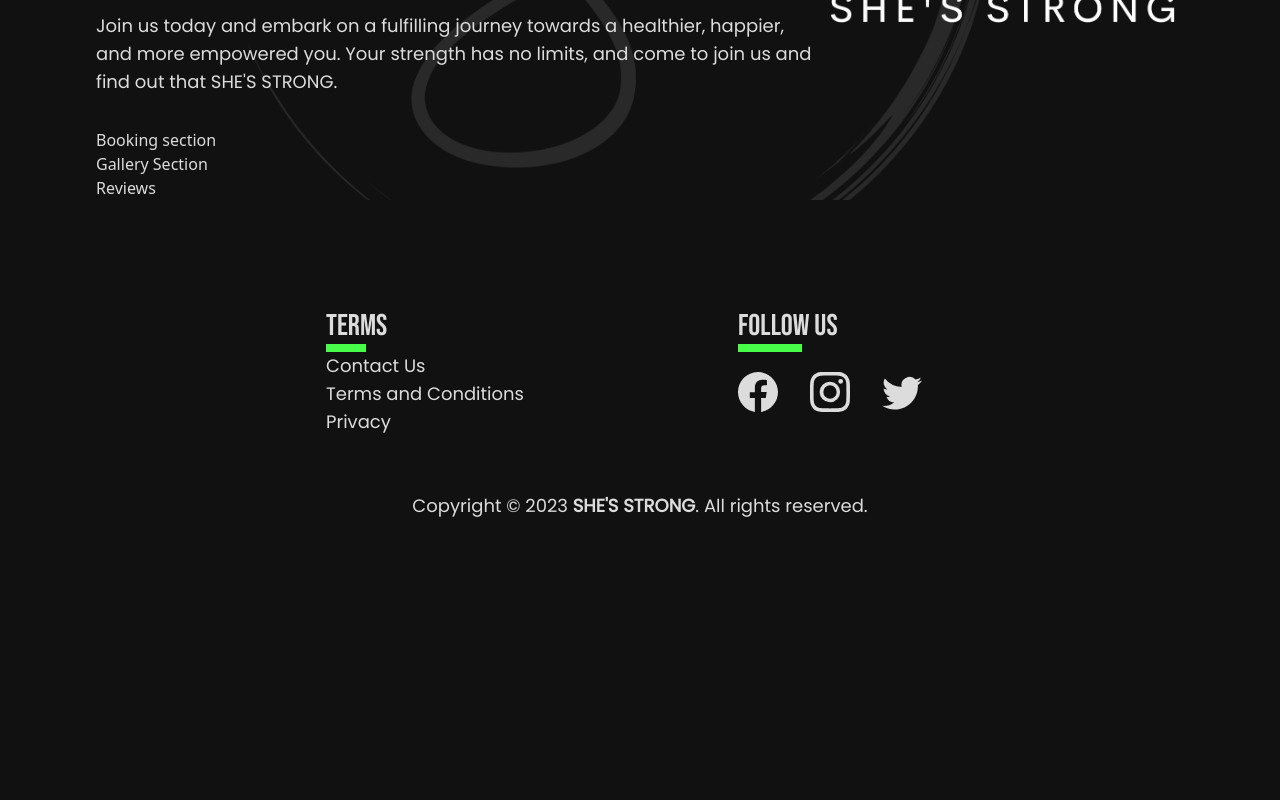
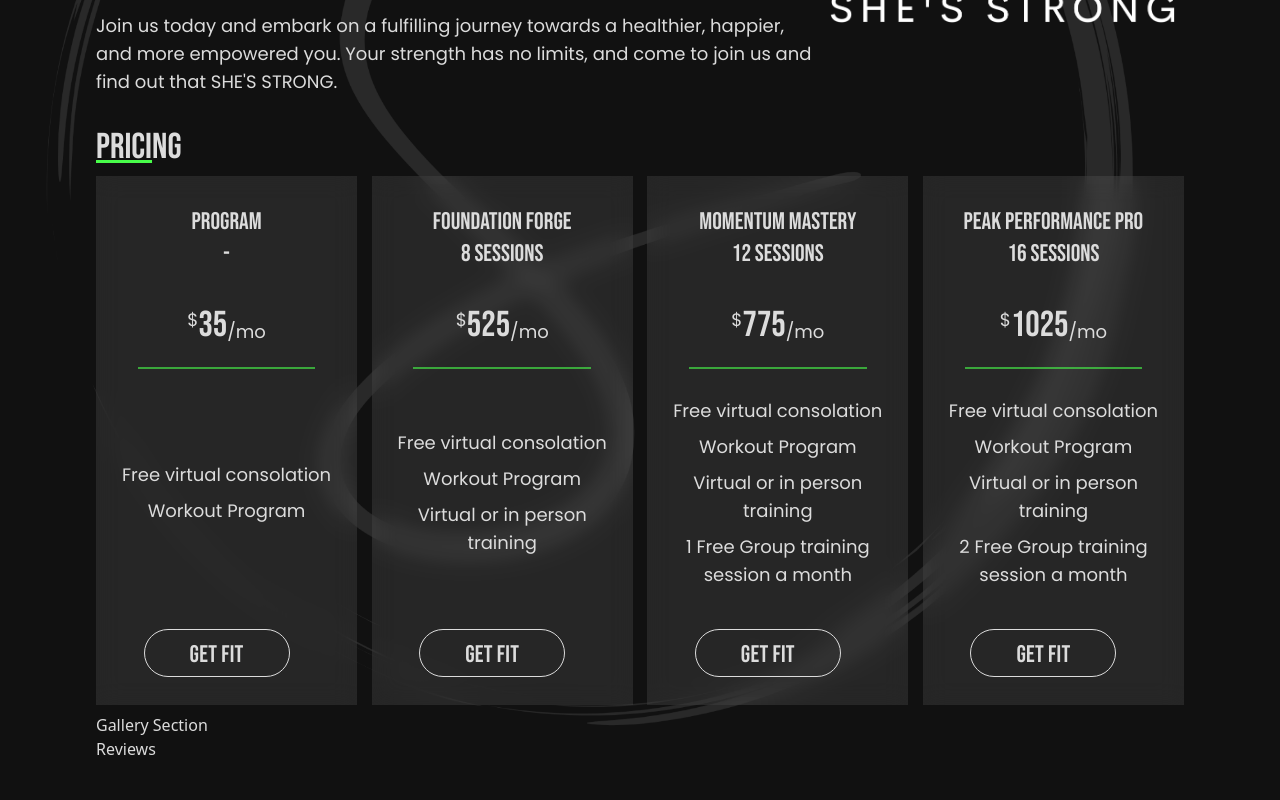
Before and after one commit to chrisHebs23/ShesStrong, a React (Vite) app: page / in a window 1280 px wide. Shown: the part 1280-2080 px from the top of the page. Before the commit the page ends 1908 px from the top, so only its background shows below. Built offline with nearby package versions, Linux system fonts and the light colour scheme.

Commit message:
pricing section done

```diff
--- /dev/null
+++ b/src/assets/data/pricing.js
@@ -0,0 +1,56 @@
+export const pricing = [
+  // Sessions followed by corresponding monthly price
+
+  {
+    name: "Program",
+    sessions: 0,
+    price: 35,
+    features: ["Free virtual consolation", "Workout Program"],
+  },
+
+  {
+    name: "Foundation Forge",
+    sessions: 8,
+    price: 525,
+    features: [
+      "Free virtual consolation",
+      "Workout Program",
+      "Virtual or in person training",
+    ],
+  },
+  {
+    name: "Momentum Mastery",
+    sessions: 12,
+    price: 775,
+    features: [
+      "Free virtual consolation",
+      "Workout Program",
+      "Virtual or in person training",
+      "1 Free Group training session a month",
+    ],
+  },
+  {
+    name: "Peak Performance Pro",
+    sessions: 16,
+    price: 1025,
+    features: [
+      "Free virtual consolation",
+      "Workout Program",
+      "Virtual or in person training",
+      "2 Free Group training session a month",
+    ],
+  },
+  // {
+  //   name: "Elite Evolution Experience",
+  //   sessions: 24,
+  //   price: 1125,
+  //   features: [
+  //     "Free consolation",
+  //     "Virtual or in person training",
+  //     "Program Design",
+  //     "2 Free Group training session a month",
+  //   ],
+  // },
+];
+
+// client cap 25
--- a/src/components/footer/Footer.jsx
+++ b/src/components/footer/Footer.jsx
@@ -10,13 +10,21 @@ const Footer = () => {
   ];
 
   const socialLinks = [
-    { name: "Facebook", src: <BsFacebook size={40} />, link: "facebook.com" },
+    {
+      name: "Facebook",
+      src: <BsFacebook size={40} />,
+      link: "https://www.facebook.com",
+    },
     {
       name: "Instagram",
       src: <BsInstagram size={40} />,
-      link: "instagram.com",
+      link: "https://www.instagram.com",
     },
-    { name: "Twitter", src: <BsTwitter size={40} />, link: "twitter.com" },
+    {
+      name: "Twitter",
+      src: <BsTwitter size={40} />,
+      link: "https://www.twitter.com",
+    },
   ];
 
   return (
--- a/src/index.css
+++ b/src/index.css
@@ -10,10 +10,6 @@
     @apply btn border bg-secondary text-primary;
   }
 
-  hr {
-    @apply bg-highlight border-0 h-2 w-8;
-  }
-
   .header {
     @apply font-display;
   }
@@ -21,4 +17,12 @@
   p {
     @apply font-body text-lg;
   }
+
+  h2 {
+    @apply font-display text-4xl;
+  }
+
+  span {
+    @apply underline decoration-highlight;
+  }
 }
--- a/src/pages/home/Home.jsx
+++ b/src/pages/home/Home.jsx
@@ -9,7 +9,7 @@ const Home = () => {
   return (
     <Suspense fallback={<div>Loading...</div>}>
       <HeroSection />
-      <div className="bg-hero-image w-full overflow-visible  bg-cover bg-center px-1 xlg:px-40 lg:px-24  md:px-10 ">
+      <div className="bg-hero-image w-full overflow-visible  bg-cover bg-center px-1 xlg:px-40 lg:px-24  md:px-10">
         <AboutSection />
         <BookingSection />
         <GallerySection />
--- a/src/pages/home/components/AboutSection.jsx
+++ b/src/pages/home/components/AboutSection.jsx
@@ -3,8 +3,8 @@ import logo from "../../../assets/images/logo.png";
 const AboutSection = () => {
   return (
     <section id="about" className="w-full my-8">
-      <h2 className="font-display text-4xl ">
-        <span className="underline decoration-highlight">who we a</span>re
+      <h2 className=" ">
+        <span className="">who we a</span>re
       </h2>
       <div className="flex flex-col md:flex-row justify-between w-full items-center my-7">
         <div className="w-full md:w-[60%] lg:w-[70%] h-full">
--- a/src/pages/home/components/BookingSection.jsx
+++ b/src/pages/home/components/BookingSection.jsx
@@ -1,7 +1,19 @@
-import React from "react";
+import PricingCards from "./reusabel/PricingCards";
+import { pricing } from "../../../assets/data/pricing";
 
 const BookingSection = () => {
-  return <div>Booking section</div>;
+  return (
+    <div className="w-full h-full">
+      <h2>
+        <span>Prici</span>ng
+      </h2>
+      <div className="flex justify-center gap-3 sm:justify-between  flex-wrap ">
+        {pricing.map((price, i) => (
+          <PricingCards key={i} data={price} />
+        ))}
+      </div>
+    </div>
+  );
 };
 
 export default BookingSection;
--- a/src/pages/home/components/HeroSection.jsx
+++ b/src/pages/home/components/HeroSection.jsx
@@ -21,7 +21,7 @@ const HeroSection = () => {
           <h1 className="font-display text-5xl mb-3 w-full md:w-[65%] lg:w-[50%] xl:w-[45%]">
             Unleash Your Inner Strength with <strong>She&apos;s Strong</strong>:
             &nbsp;
-            <span className="underline decoration-highlight underline-offset-4">
+            <span className="underline-offset-4">
               Empowering Your Fitness Jou
             </span>
             rney
--- /dev/null
+++ b/src/pages/home/components/reusabel/PricingCards.jsx
@@ -0,0 +1,35 @@
+/* eslint-disable react/prop-types */
+
+const PricingCards = ({ data }) => {
+  return (
+    <div className="grid grid-cols-1 md:grid-rows-[100px_75px_10px_240px_80px] place-items-center bg-secondary/10 w-[75%] lg:w-[24%] md:w-[30%] sm:w-[48%] my-2 p-3 backdrop-blur-md ">
+      <div className="flex flex-col justify-center items-center h-[100px] text-center">
+        <h3 className="font-display text-2xl">{data.name}</h3>
+        <h3 className="font-display text-2xl">
+          {data.sessions > 0 ? data.sessions + " Sessions" : "-"}
+        </h3>
+      </div>
+
+      <div className="flex my-2 h-[40px]">
+        <p className=" self-start ">$</p>
+        <h2 className="relative">{data.price}</h2>
+        <p className="self-end">/mo</p>
+      </div>
+      <hr className="w-3/4 bg-highlight/60 border-0 h-[2px] " />
+      <div className="my-2 w-full text-center flex flex-col items-center h-auto">
+        {data.features.map((feature, i) => (
+          <div
+            key={i}
+            className="w-full flex flex-col items-center justify-center"
+          >
+            <p className="my-1">{feature}</p>
+          </div>
+        ))}
+      </div>
+
+      <button className="btn bottom-0 items-end">Get Fit</button>
+    </div>
+  );
+};
+
+export default PricingCards;
```
